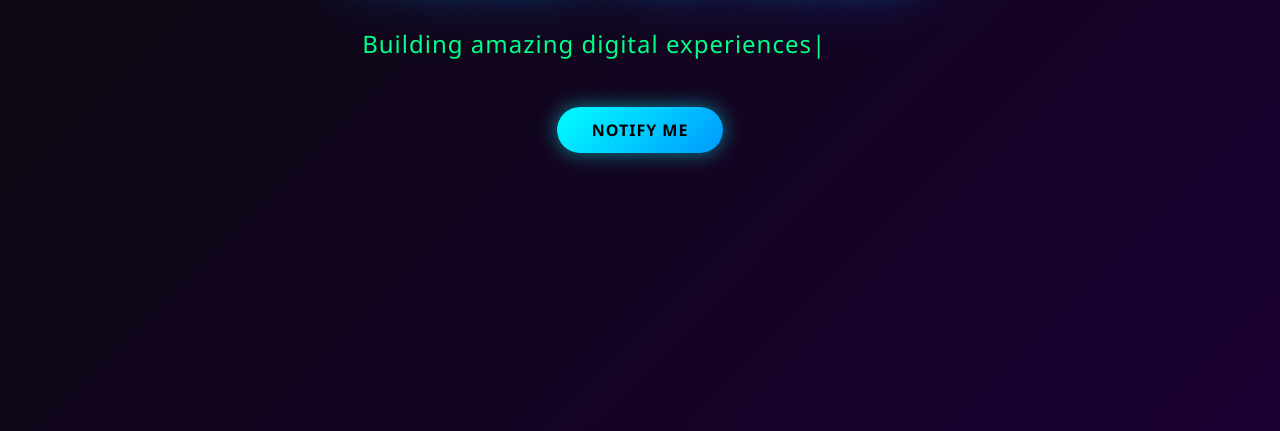
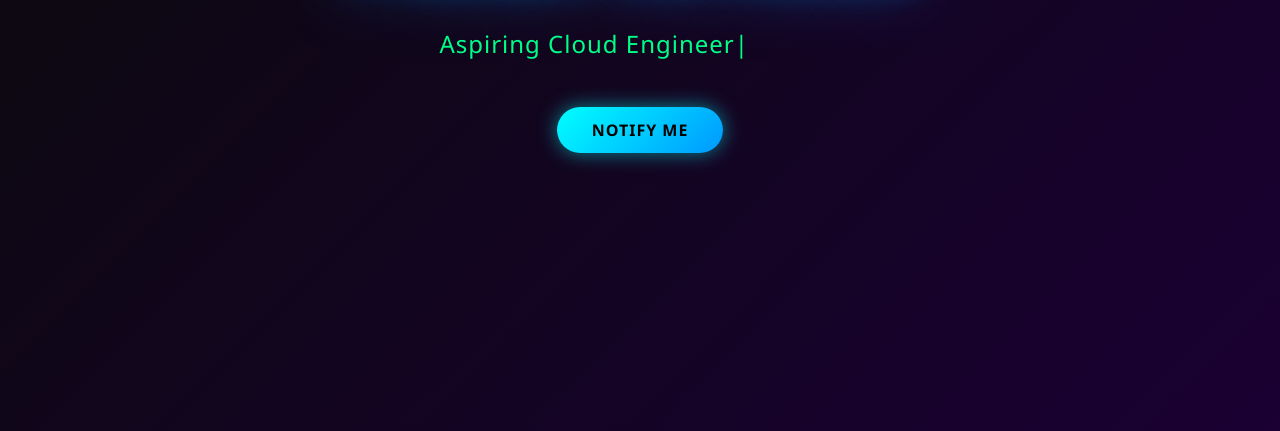
Before and after one commit to Pranavv2006/unify-labs-practice, a plain HTML site: page Day-11/index.html in a window 1280 px wide. Shown: the part 369-800 px from the top of the page. Drawn offline with Linux system fonts and the light colour scheme.

Commit message:
structure content changes

```diff
--- a/Day-11/index.html
+++ b/Day-11/index.html
@@ -18,7 +18,7 @@
     <section class="hero">
         <div class="hero-content">
             <h1 class="neon-title">Pranav Vernekar</h1>
-            <p class="typewriter">Building amazing digital experiences</p>
+            <p class="typewriter">Aspiring Cloud Engineer</p>
             <label for="modal-toggle" class="cta-button">Notify Me</label>
         </div>
     </section>
```
